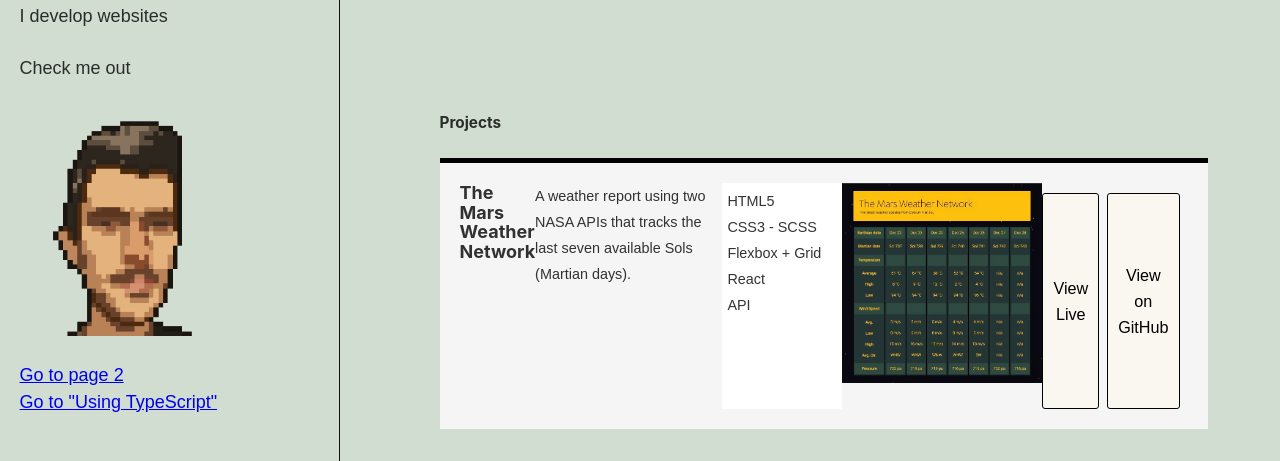
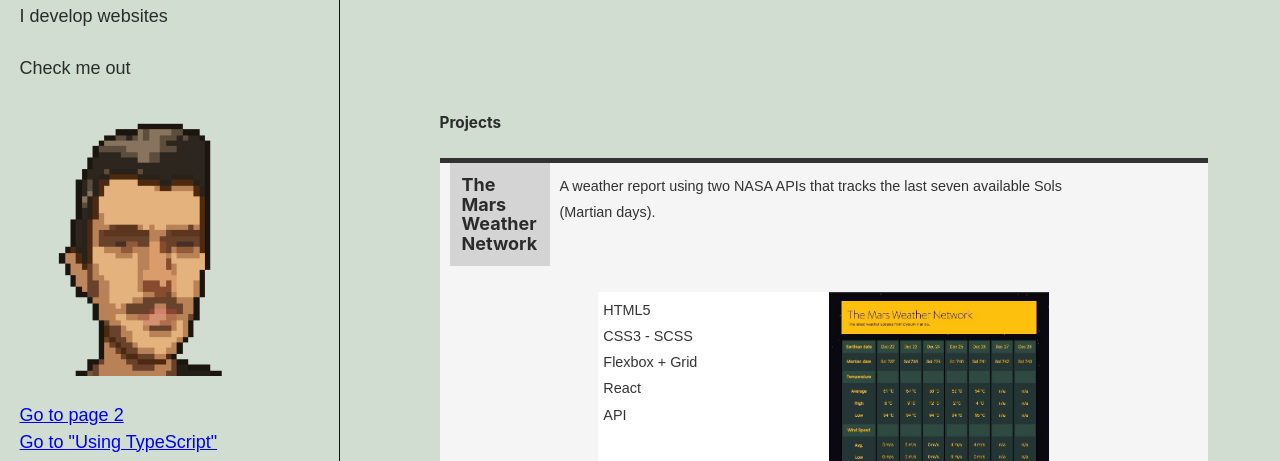
Before and after one commit to ppduss/Portfolio2021, a Gatsby site: page / in a window 1280 px wide. Shown: the part 335-796 px from the top of the page. Built offline with nearby package versions, Linux system fonts and the light colour scheme; Gatsby itself is replaced by a stand-in of ours.

Commit message:
Styling projects component

```diff
--- a/src/components/project.jsx
+++ b/src/components/project.jsx
@@ -1,16 +1,40 @@
 import styled from "styled-components";
+// import keyframes from "styled-components";
 import React from "react";
 import Button from "./Button";
 
 
 const Proj = styled.div`
-display: flex;
+/* display: flex; */
+/* flex-direction: column; */
   background-color: whitesmoke;
-  border-top: 5px solid #000000;
+  border-top: 5px solid #333333;
   margin-bottom: 35px;
   font-weight: 400;
   font-size: 0.8em;
-  padding: 20px;
+  padding: 20px, 20px, 0px, 0px;
+`;
+
+const Title = styled.h4`
+  max-width: 100px;
+  background-color: #d4d4d4;
+  padding: 12px;
+  word-break: normal;
+`;
+const Subtitle = styled.p`
+  /* display: relative;   */
+  width: 70%;
+  padding: 10px;
+  word-break: normal;
+`;
+
+const FirstContainer = styled.div`
+display: flex;
+  margin-left: 10px;
+`;
+const SecondContainer = styled.div`
+  display: flex;
+  justify-content: center;
 `;
 
 const Tools = styled.div`
@@ -22,15 +46,18 @@ const Tools = styled.div`
 `;
 
 const Preview = styled.img`
-  width: 200px;
+  width: 220px;
 `;
 
 const Project = ({title, subTitle, previewImg, ghLink, liveLink, projSkills}) => {
 
   return (
     <Proj>
-        <h4>{title}</h4>
-        <p>{subTitle}</p>
+      <FirstContainer>
+        <Title>{title}</Title>
+        <Subtitle>{subTitle}</Subtitle>
+      </FirstContainer>
+      <SecondContainer>
         <Tools>
           {projSkills.map((s, i) => {
             return (
@@ -39,6 +66,8 @@ const Project = ({title, subTitle, previewImg, ghLink, liveLink, projSkills}) =>
           })}
         </Tools>
         <Preview src={previewImg}/>
+      </SecondContainer>
+
       <Button goto={liveLink}>View Live</Button>
       <Button goto={ghLink}>View on GitHub</Button>
 
--- a/src/pages/index.jsx
+++ b/src/pages/index.jsx
@@ -21,7 +21,7 @@ const ContainerLeft = styled.div`
   /* background-color: whitesmoke; */
   border-right: 1px solid #111;
   max-width: 25vw;
-  padding-right: 90px;
+  padding-right: 50px;
   margin-top: 100px;
 
 `;
```
Lines whose indentation alone changed are shown as unchanged.
